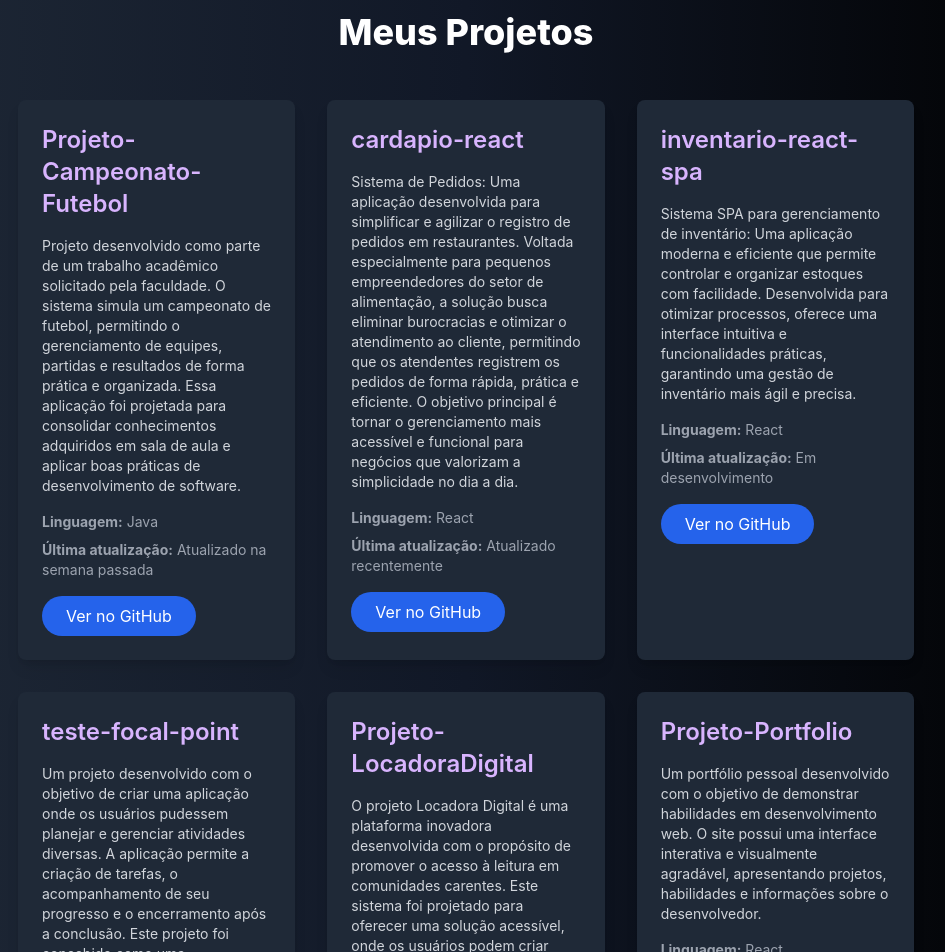
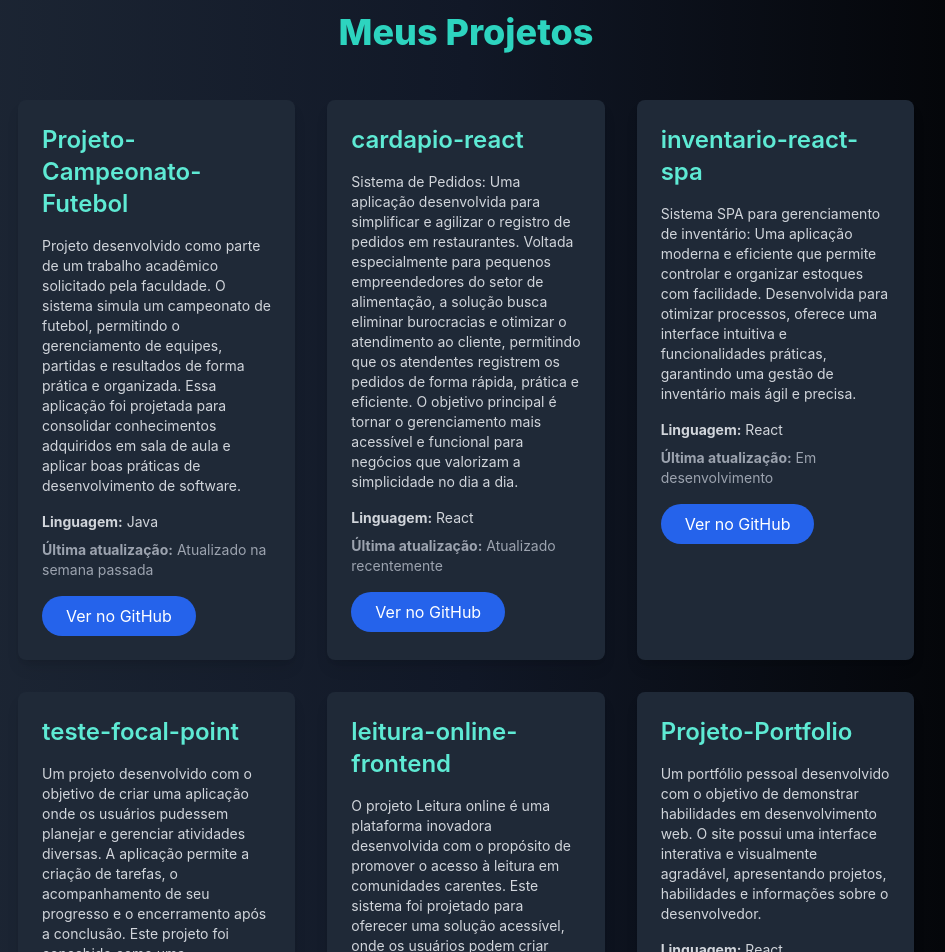
Before and after one commit to arlyanne/portfolio, a React (Create React App) app: page /projects in a window 1280 px wide. Shown: the part 120-1072 px from the top of the page, without its empty margins (174-1119 px from the left). Built offline with nearby package versions, Linux system fonts and the light colour scheme.

Commit message:
atualizando cores

```diff
--- a/src/pages/About.tsx
+++ b/src/pages/About.tsx
@@ -16,7 +16,7 @@ export default function About() {
     <div className="min-h-screen bg-gradient-to-r from-gray-800 via-gray-900 to-black text-white flex items-center justify-center pt-16 px-8">
       <div className="max-w-4xl">
         <motion.h1
-          className="text-5xl font-extrabold mb-8 text-left"
+          className="text-5xl font-extrabold mb-8 text-left text-teal-400"
           initial={{ opacity: 0, y: -50 }}
           animate={{ opacity: 1, y: 0 }}
           transition={{ duration: 1 }}
--- a/src/pages/Contact.tsx
+++ b/src/pages/Contact.tsx
@@ -10,7 +10,7 @@ export default function Contact() {
           animate={{ opacity: 1, y: 0 }}
           transition={{ duration: 0.6 }}
         >
-          <h2 className="text-5xl font-extrabold text-center mb-12 text-purple-300">
+          <h2 className="text-5xl font-extrabold text-center mb-12 text-teal-400">
             Formas de me encontrar
           </h2>
           <p className="text-xl text-center mb-12 text-gray-300">
@@ -24,7 +24,7 @@ export default function Contact() {
                 href="https://www.linkedin.com/in/arlyanne-lima-87b75b6b/"
                 target="_blank"
                 rel="noopener noreferrer"
-                className="flex items-center text-2xl text-blue-500 hover:text-blue-700 transition-colors duration-300"
+                className="flex items-center text-2xl text-teal-300 hover:text-blue-700 transition-colors duration-300"
               >
                 <FaLinkedin className="mr-3 text-4xl" />
                 LinkedIn
@@ -36,7 +36,7 @@ export default function Contact() {
                 href="https://github.com/arlyanne"
                 target="_blank"
                 rel="noopener noreferrer"
-                className="flex items-center text-2xl text-blue-500  hover:text-gray-500 transition-colors duration-300"
+                className="flex items-center text-2xl text-teal-300 hover:text-gray-500 transition-colors duration-300"
               >
                 <FaGithub className="mr-3 text-4xl" />
                 GitHub
@@ -47,22 +47,22 @@ export default function Contact() {
                 href="https://gitlab.com/arlyanne"
                 target="_blank"
                 rel="noopener noreferrer"
-                className="flex items-center text-2xl text-blue-500  hover:text-gray-500 transition-colors duration-300"
+                className="flex items-center text-2xl text-teal-300  hover:text-gray-500 transition-colors duration-300"
               >
                 <FaGitlab className="mr-3 text-4xl" />
                 GitLab
               </a>
             </div>
-            <div className="flex justify-center items-center text-2xl space-x-6 text-blue-500  hover:text-gray-500 transition-colors duration-300">
+            <div className="flex justify-center items-center text-2xl space-x-6 text-teal-300  hover:text-gray-500 transition-colors duration-300">
               <FaEnvelope className="mr-2" />
               arlyanne.lima.ferro@gmail.com
             </div>
-            <div className="flex justify-center items-center text-2xl space-x-6 text-blue-500  hover:text-gray-500 transition-colors duration-300">
+            <div className="flex justify-center items-center text-2xl space-x-6 text-teal-300  hover:text-gray-500 transition-colors duration-300">
               <a
                 href="https://wa.me/5585998366994?text=Ol%C3%A1,%20Maria%20Arlyanne!"
                 target="_blank"
                 rel="noopener noreferrer"
-                className="flex items-center text-2xl text-blue-500  hover:text-gray-500 transition-colors duration-300"
+                className="flex items-center text-2xl text-teal-300  hover:text-gray-500 transition-colors duration-300"
               >
                 <FaWhatsapp className="mr-2" />
                 (85) 9-9836-6994
--- a/src/pages/Projects.tsx
+++ b/src/pages/Projects.tsx
@@ -35,10 +35,10 @@ export default function Projects() {
       updatedAt: "Atualizado na semana passada",
     },
     {
-      name: "Projeto-LocadoraDigital",
+      name: "leitura-online-frontend",
       description:
-        "O projeto Locadora Digital é uma plataforma inovadora desenvolvida com o propósito de promover o acesso à leitura em comunidades carentes. Este sistema foi projetado para oferecer uma solução acessível, onde os usuários podem criar contas, acessar uma vasta coleção de livros digitais e desfrutar da leitura diretamente na plataforma, sem a necessidade de adquiri-los fisicamente.",
-      url: "https://github.com/arlyanne/Projeto-LocadoraDigital",
+        "O projeto Leitura online é uma plataforma inovadora desenvolvida com o propósito de promover o acesso à leitura em comunidades carentes. Este sistema foi projetado para oferecer uma solução acessível, onde os usuários podem criar contas, acessar uma vasta coleção de livros digitais e desfrutar da leitura diretamente na plataforma, sem a necessidade de adquiri-los fisicamente.",
+      url: "https://gitlab.com/leitura-online/leitura-online-frontend",
       language: "React",
       updatedAt: "Atualizado na semana passada",
     },
@@ -55,7 +55,7 @@ export default function Projects() {
   return (
 <div className="min-h-screen bg-gradient-to-r from-gray-800 via-gray-900 to-black text-white flex items-center justify-center pt-16 px-8">
 <div className="max-w-4xl">
-        <h2 className="text-4xl font-extrabold text-center mb-12">Meus Projetos</h2>
+        <h2 className="text-4xl font-extrabold text-center text-teal-400 mb-12">Meus Projetos</h2>
         <div className="grid grid-cols-1 sm:grid-cols-2 lg:grid-cols-3 gap-8">
           {projects.map((project, index) => (
             <motion.div
@@ -65,9 +65,9 @@ export default function Projects() {
               animate={{ opacity: 1, y: 0 }}
               transition={{ duration: 0.6, delay: index * 0.2 }}
             >
-              <h3 className="text-2xl font-semibold mb-4 text-purple-300">{project.name}</h3>
+              <h3 className="text-2xl font-semibold mb-4 text-teal-300">{project.name}</h3>
               <p className="text-sm text-gray-300 mb-4">{project.description}</p>
-              <p className="text-sm text-gray-400 mb-2">
+              <p className="text-sm text-gray-300 mb-2">
                 <strong>Linguagem:</strong> {project.language}
               </p>
               <p className="text-sm text-gray-400 mb-4">
```
